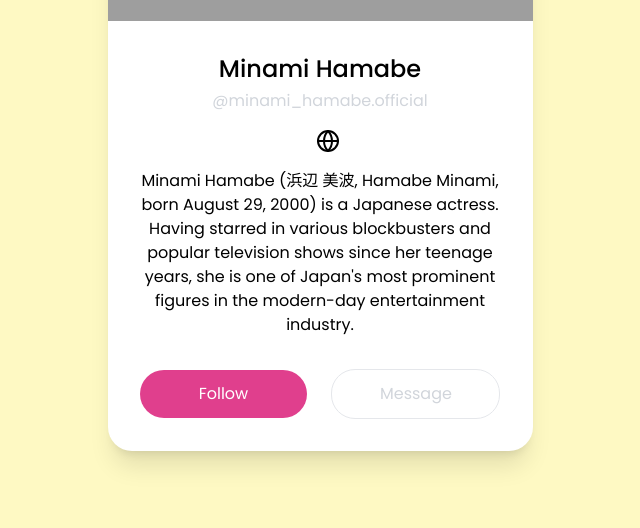
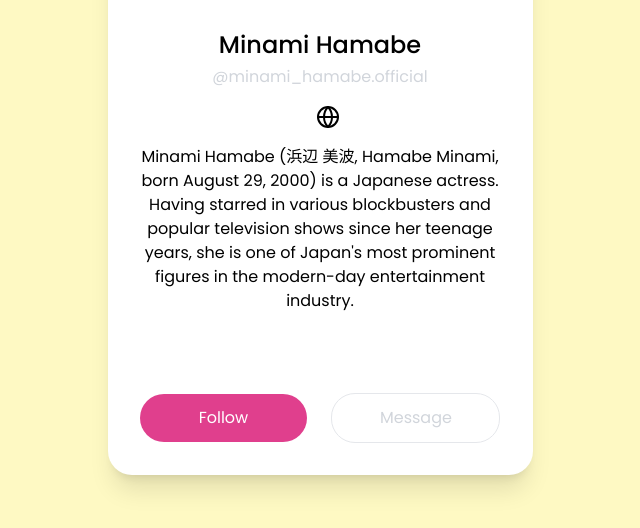
Before and after one commit to labasubagia/bigdevsoon, a plain HTML site: page 100days/day1.html in a window 1280 px wide. Shown: the part 260-788 px from the top of the page, without its empty margins (320-960 px from the left). Drawn offline with nearby package versions, Linux system fonts and the light colour scheme; grey boxes are pictures that could not be loaded; some icons are missing.

Commit message:
chore: day 1

```diff
--- a/100days/day1.html
+++ b/100days/day1.html
@@ -56,7 +56,7 @@
             prominent figures in the modern-day entertainment industry.
           </p>
 
-          <div class="flex justify-around gap-6 items-center mt-8">
+          <div class="flex justify-around gap-6 items-center mt-20">
             <button class="w-full p-3 px-5 rounded-3xl bg-[e03f8d] text-white">
               Follow
             </button>
```
